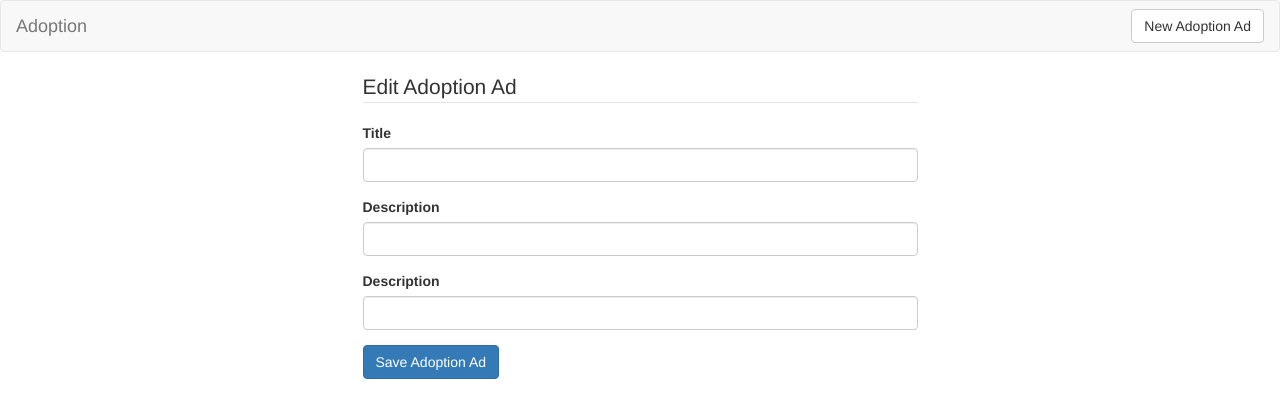
After one commit to squeaky1273/adoption_contractor_project, a Flask app: template templates/adoption_new.html in a window 1280 px wide. The commit adds this page. Shown: the top 418 px of the page. Run offline with Flask 2, Linux system fonts and the light colour scheme; the template is opened without the code that fills it, so the values that code supplies are empty; some libraries are stand-ins or nearby versions.

Commit message:
added partials/form.html

```diff
--- a/app.py
+++ b/app.py
@@ -29,9 +29,9 @@ def adoptions_submit():
         'price': request.form.get('price'),
         'img_url': request.form.get('img_url')
     }
-    adoptions.insert_one(adoption)
-    return redirect(url_for('adoptions_index'))
-
+    print(adoption)
+    adoption_id = adoptions.insert_one(adoption).inserted_id
+    return redirect(url_for('adoptions_show', adoption_id=adoption_id))
 
 @app.route('/adoptions/<adoption_id>')
 def adoptions_show(adoption_id):
@@ -43,7 +43,7 @@ def adoptions_show(adoption_id):
 def adoptions_edit(playlist_id):
     """Show the edit form for an adoption ad."""
     adoption = adoptions.find_one({'_id': ObjectId(adoption_id)})
-    return render_template('adoptions_edit.html', adoption=adoption)
+    return render_template('adoptions_edit.html', adoption=adoption, title='Edit Adoption AD')
 
 @app.route('/adoptions/<adoption_id>/delete', methods=['POST'])
 def adoptions_delete(adoption_id):
--- a/templates/adoption_new.html
+++ b/templates/adoption_new.html
@@ -4,11 +4,11 @@
 {% block content %}
 <div class='row'>
     <div class='col-sm-6 col-sm-offset-3'>
-        <form method='POST' action='/playlists'>
-            {% include 'partials/playlists_form.html' %}
+        <form method='POST' action='/adoptions'>
+            {% include 'partials/adoptions_form.html' %}
             <!-- BUTTON -->
             <div class='form-group'>
-                <button class='btn btn-primary' type='submit'>Save Playlist</button>
+                <button class='btn btn-primary' type='submit'>Save Adoption Ad</button>
             </div>
         </form>
     </div>
--- /dev/null
+++ b/templates/partials/adoptions_form.html
@@ -0,0 +1,20 @@
+<fieldset>
+        <legend>Edit Adoption Ad</legend>
+        <!-- TITLE -->
+        <div class='form-group'>
+            <label for='adoption-title'>Title</label><br>
+            <input class='form-control' id='adoption-title' type='text' name='title' value='{{ adoption.title }}'/>
+        </div>
+
+        <!-- DESCRIPTION -->
+        <div class='form-group'>
+            <label for='description'>Description</label><br>
+            <input class='form-control' id='description' type='text' name='description' value='{{ adoption.description }}' />
+        </div>
+
+        <!-- PRICE -->
+        <div class='form-group'>
+            <label for='description'>Description</label><br>
+            <input class='form-control' id='description' type='text' name='description' value='{{ adoption.description }}' />
+        </div>
+    </fieldset>
```
Also changed, not shown: templates/adoptions_show.html (+7 -4 lines).
